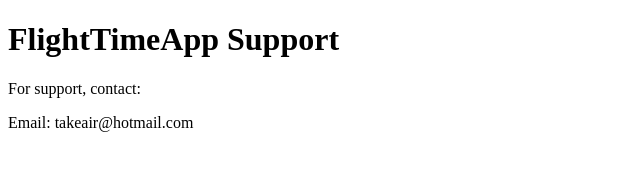
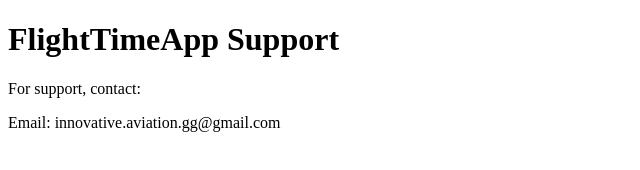
Before and after one commit to GIANLUIGI67/flighttimeapp-support, a plain HTML site: page index.html in a window 1280 px wide. Shown: the whole page, without its empty margins (0-640 px from the left). Drawn offline with Linux system fonts and the light colour scheme.

Commit message:
Update index.html

```diff
--- a/index.html
+++ b/index.html
@@ -7,6 +7,6 @@
 <body>
   <h1>FlightTimeApp Support</h1>
   <p>For support, contact:</p>
-  <p>Email: takeair@hotmail.com</p>
+  <p>Email: innovative.aviation.gg@gmail.com</p>
 </body>
 </html>
```
